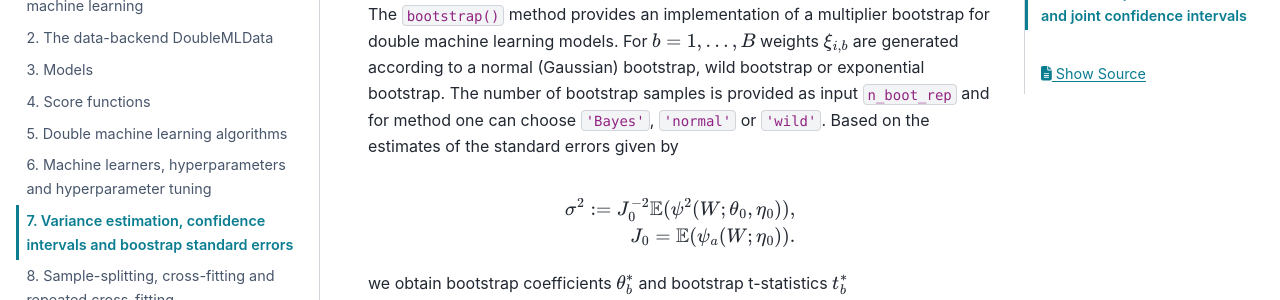
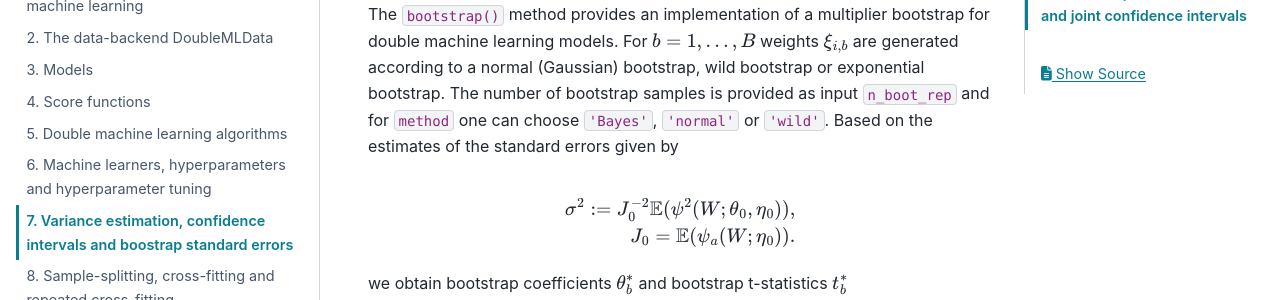
Before and after one commit to DoubleML/doubleml-docs, a Sphinx documentation site: the page built from doc/guide/se_confint.rst, in a window 1280 px wide and 900 px high, scrolled down 2500 px. Shown: the part 177-477 px from the top of the window. Built offline with Sphinx 7.4.7 and the PyData theme 0.15.4, drawn with Linux system fonts in a browser that asks for light colours; pages that are not in the unit, such as notebooks, are missing from menus; some of the changed lines change nothing that is shown.

Commit message:
minor fixes

```diff
--- a/doc/guide/se_confint.rst
+++ b/doc/guide/se_confint.rst
@@ -155,7 +155,7 @@
 The ``bootstrap()`` method provides an implementation of a multiplier bootstrap for double machine learning models.
 For :math:`b=1, \ldots, B` weights :math:`\xi_{i, b}` are generated according to a normal (Gaussian) bootstrap, wild
 bootstrap or exponential bootstrap.
-The number of bootstrap samples is provided as input ``n_boot_rep`` and for method one can choose ``'Bayes'``,
+The number of bootstrap samples is provided as input ``n_boot_rep`` and for ``method`` one can choose ``'Bayes'``,
 ``'normal'`` or ``'wild'``.
 Based on the estimates of the standard errors given by
 
@@ -184,6 +184,7 @@
 
     .. ipython:: python
 
+        import doubleml as dml
         import numpy as np
         from sklearn.base import clone
         from sklearn.linear_model import Lasso
@@ -196,12 +197,12 @@
         theta = np.array([3., 3., 3.])
         y = np.dot(X[:, :3], theta) + np.random.standard_normal(size=(n_obs,))
 
-        dml_data = DoubleMLData.from_arrays(X[:, 10:], y, X[:, :10])
+        dml_data = dml.DoubleMLData.from_arrays(X[:, 10:], y, X[:, :10])
 
         learner = Lasso(alpha=np.sqrt(np.log(n_vars)/(n_obs)))
         ml_g = clone(learner)
         ml_m = clone(learner)
-        dml_plr = DoubleMLPLR(dml_data, ml_g, ml_m)
+        dml_plr = dml.DoubleMLPLR(dml_data, ml_g, ml_m)
 
         print(dml_plr.fit().bootstrap().confint(joint=True))
         print(dml_plr.p_adjust())
```
